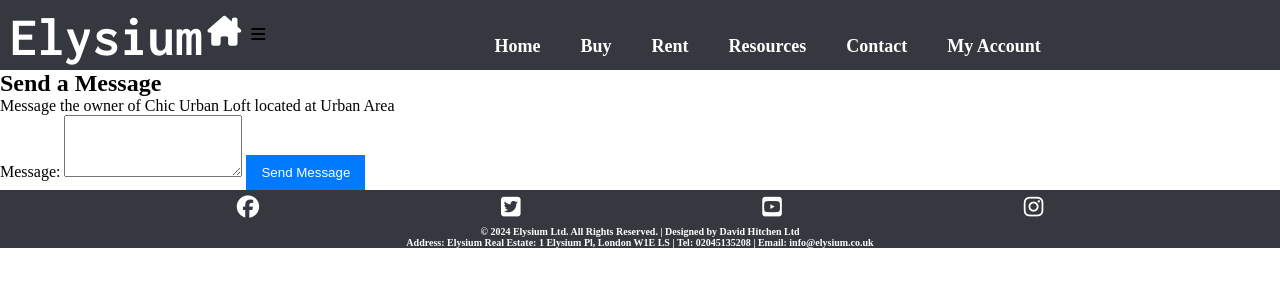
After one commit to Dhitchen28963/elysium-realestate-django, a Django app: page /property-sale/send-message/7/ in a window 1280 px wide. The commit adds this page. Shown: the top 300 px of the page. Run offline with Django 4.2, Linux system fonts and the light colour scheme; the visitor is signed in with stand-in values (Sample User, id 1); data comes from the database, SQL or seed files in the repository; some libraries are stand-ins or nearby versions.

Commit message:
Added contact function to the property pages

```diff
--- a/elysium_realestate/urls.py
+++ b/elysium_realestate/urls.py
@@ -25,7 +25,6 @@ urlpatterns = [
     path('summernote/', include('django_summernote.urls')),
     path('property-sale/', include('real_estate.urls'), name='property_sale'),
     path('property-rent/', include('real_estate.urls'), name='property_rent'),
-    path('real_estate/', include('real_estate.urls')),
     path('student_accommodation/', include('student_accommodation.urls')),
     path('property_guides/', include('property_guides.urls')),
     path('homelessness_advice/', include('homelessness_advice.urls')),
--- a/real_estate/templates/real_estate/property_rent.html
+++ b/real_estate/templates/real_estate/property_rent.html
@@ -63,6 +63,10 @@
           {% endif %}
         </button>
       </form>
+      <!-- Message Button -->
+      <a href="{% url 'real_estate_send_message' property.id %}" class="message-icon">
+        <i class="fa-solid fa-envelope"></i> Send Message
+      </a>
     </div>
     {% endfor %}
   </div>
--- a/real_estate/templates/real_estate/property_sale.html
+++ b/real_estate/templates/real_estate/property_sale.html
@@ -63,6 +63,10 @@
           {% endif %}
         </button>
       </form>
+      <!-- Message Button -->
+      <a href="{% url 'real_estate_send_message' property.id %}" class="message-icon">
+        <i class="fa-solid fa-envelope"></i> Send Message
+      </a>
     </div>
     {% endfor %}
   </div>
--- /dev/null
+++ b/real_estate/templates/real_estate/send_message.html
@@ -0,0 +1,14 @@
+{% extends 'base.html' %}
+
+{% block title %}Send a Message{% endblock %}
+
+{% block content %}
+<h2>Send a Message</h2>
+<p>Message the owner of {{ property.title }} located at {{ property.location }}</p>
+<form method="post">
+    {% csrf_token %}
+    <label for="message">Message:</label>
+    <textarea name="message" id="message" rows="4"></textarea>
+    <button type="submit">Send Message</button>
+</form>
+{% endblock %}
--- a/real_estate/urls.py
+++ b/real_estate/urls.py
@@ -8,6 +8,7 @@ urlpatterns = [
     path('schedule-viewing/<int:property_id>/', views.schedule_viewing, name='schedule_viewing'),
     path('view-property-slots/<int:property_id>/', views.view_property_slots, name='view_property_slots'),
     path('request-custom-viewing/<int:property_id>/', views.request_custom_viewing, name='request_custom_viewing'),
+    path('send-message/<int:property_id>/', views.send_message, name='real_estate_send_message'),
     path('add-to-favorites/<int:property_id>/', views.add_to_favorites, name='add_to_favorites'),
     path('remove-from-favorites/<int:property_id>/', views.remove_from_favorites, name='remove_from_favorites'),
     path('favorites/', views.view_favorites, name='view_favorites'),
--- a/real_estate/views.py
+++ b/real_estate/views.py
@@ -10,6 +10,7 @@ from .forms import PropertySearchForm, ViewingAppointmentForm, SavedSearchForm,
 from .models import Property, FavoriteProperty, PropertyMessage, ViewingSlot, ViewingAppointment, SavedSearch, PropertyAlert, Profile
 from django.contrib.auth.models import User
 from django.contrib.auth import update_session_auth_hash
+from django.conf import settings
 
 @login_required
 def request_custom_viewing(request, property_id):
@@ -144,6 +145,28 @@ def contact_agent(request, property_id):
         )
         return JsonResponse({'status': 'message sent'})
     return JsonResponse({'status': 'error'}, status=400)
+
+@login_required
+def send_message(request, property_id):
+    property = get_object_or_404(Property, id=property_id)
+
+    if request.method == 'POST':
+        message_content = request.POST.get('message')
+        if message_content:
+            # Send the email
+            send_mail(
+                subject=f'Inquiry about {property.title}',
+                message=message_content,
+                from_email=settings.DEFAULT_FROM_EMAIL,
+                recipient_list=[property.owner.email],  # Assuming each property has an owner with an email
+            )
+            # Show a success message
+            messages.success(request, 'Your message has been sent successfully!')
+            return redirect('property_detail', slug=property.slug)
+        else:
+            messages.error(request, 'Please enter a message.')
+
+    return render(request, 'real_estate/send_message.html', {'property': property})
 
 @login_required
 def add_to_favorites(request, property_id):
--- a/student_accommodation/templates/student_accommodation/student_property.html
+++ b/student_accommodation/templates/student_accommodation/student_property.html
@@ -63,6 +63,10 @@
           {% endif %}
         </button>
       </form>
+      <!-- Message Button -->
+      <a href="{% url 'send_message' property.id %}" class="message-icon">
+        <i class="fa-solid fa-envelope"></i> Send Message
+      </a>
     </div>
     {% endfor %}
   </div>
--- a/student_accommodation/urls.py
+++ b/student_accommodation/urls.py
@@ -9,6 +9,7 @@ urlpatterns = [
     path('request-viewing/<int:property_id>/', views.request_student_custom_viewing, name='request_student_custom_viewing'),
     path('view-property-slots/<int:property_id>/', views.view_student_property_slots, name='view_student_property_slots'),
     path('request-custom-viewing/<int:property_id>/', views.request_student_custom_viewing, name='request_student_custom_viewing'),
+    path('send-message/<int:property_id>/', views.send_message, name='send_message'),
     path('add-to-favorites/<int:property_id>/', views.add_student_property_to_favorites, name='add_student_property_to_favorites'),
     path('remove-from-favorites/<int:property_id>/', views.remove_student_property_from_favorites, name='remove_student_property_from_favorites'),
     path('favorites/', views.view_student_favorites, name='view_student_favorites'),
--- a/templates/base.html
+++ b/templates/base.html
@@ -86,6 +86,17 @@
 
     {% block content %}{% endblock %}
 
+    <!-- Messages -->
+    {% if messages %}
+    <div class="messages">
+        {% for message in messages %}
+        <div class="alert {% if message.tags %}alert-{{ message.tags }}{% endif %}">
+            {{ message }}
+        </div>
+        {% endfor %}
+    </div>
+    {% endif %}
+
     <footer>
         <ul id="social-media">
             <li><a href="https://www.facebook.com/" target="_blank" rel="noopener" aria-label="Visit our Facebook page (opens in a new tab)"><i class="fa-brands fa-facebook" style="color: #ffffff;"></i></a></li>
```
Also changed, not shown: student_accommodation/templates/student_accommodation/send_message.html (added, +11 -0 lines), student_accommodation/views.py (+23 -0 lines), student_accommodation/migrations/0005_agent_alter_viewingslot_agent.py (added), student_accommodation/migrations/0006_alter_viewingslot_agent_delete_agent.py (added).
